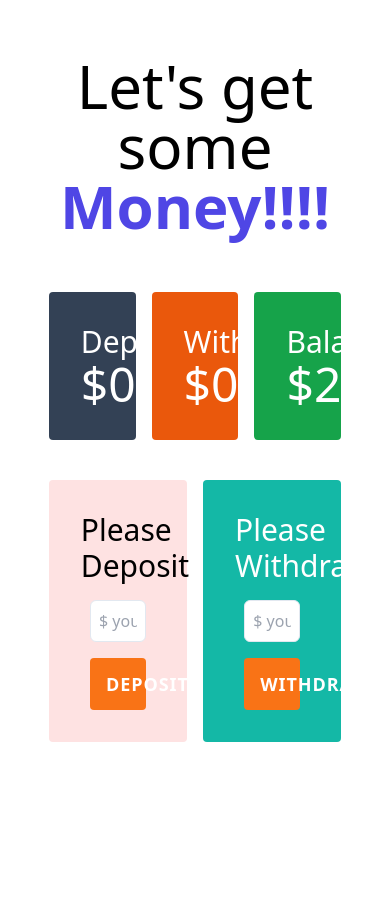
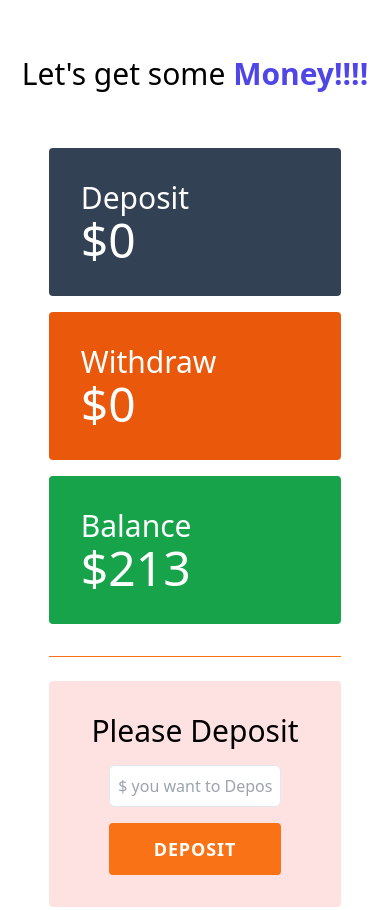
Before and after one commit to sayedmdsafwan/my-bank, a plain HTML site: page banking.html in a window 390 px wide. Shown: the top 910 px of the page. Before the commit the page ends 844 px from the top, so only its background shows below. Drawn offline with nearby package versions, Linux system fonts and the light colour scheme.

Commit message:
responsive done

```diff
--- a/banking.html
+++ b/banking.html
@@ -9,7 +9,7 @@
     </head>
     <body>
         <header>
-            <h1 class="text-6xl text-center my-14">
+            <h1 class="lg:text-6xl text-3xl text-center my-14">
                 Let's get some
                 <span class="font-semibold text-indigo-600">Money!!!!</span>
             </h1>
@@ -18,7 +18,9 @@
         <main class="w-3/4 mx-auto">
             <!-- Balance and transection  -->
             <section class="mt-8">
-                <div class="grid grid-cols-3 gap-4 text-white">
+                <div
+                    class="grid lg:grid-cols-3 md:grid-cols-2 grid-cols-1 gap-4 text-white"
+                >
                     <div class="bg-slate-700 p-8 rounded">
                         <h3 class="text-3xl">Deposit</h3>
                         <h2 class="text-5xl">
@@ -41,9 +43,10 @@
                     <div></div>
                 </div>
             </section>
+            <hr class="block lg:hidden border-orange-500" />
             <section class="my-6">
                 <!-- Deposit and Withdraw -->
-                <div class="grid grid-cols-2 gap-4">
+                <div class="grid lg:grid-cols-2 grid-cols-1 gap-4">
                     <div class="bg-red-100 p-8 rounded">
                         <h3 class="text-3xl text-center">Please Deposit</h3>
                         <div>
@@ -62,7 +65,9 @@
                         </div>
                     </div>
                     <div class="bg-teal-500 p-8 rounded">
-                        <h3 class="text-3xl text-center text-white">Please Withdraw</h3>
+                        <h3 class="text-3xl text-center text-white">
+                            Please Withdraw
+                        </h3>
                         <div>
                             <input
                                 id="withdraw-input"
```
Also changed, not shown: index.html (+6 -3 lines), 1 other file.
